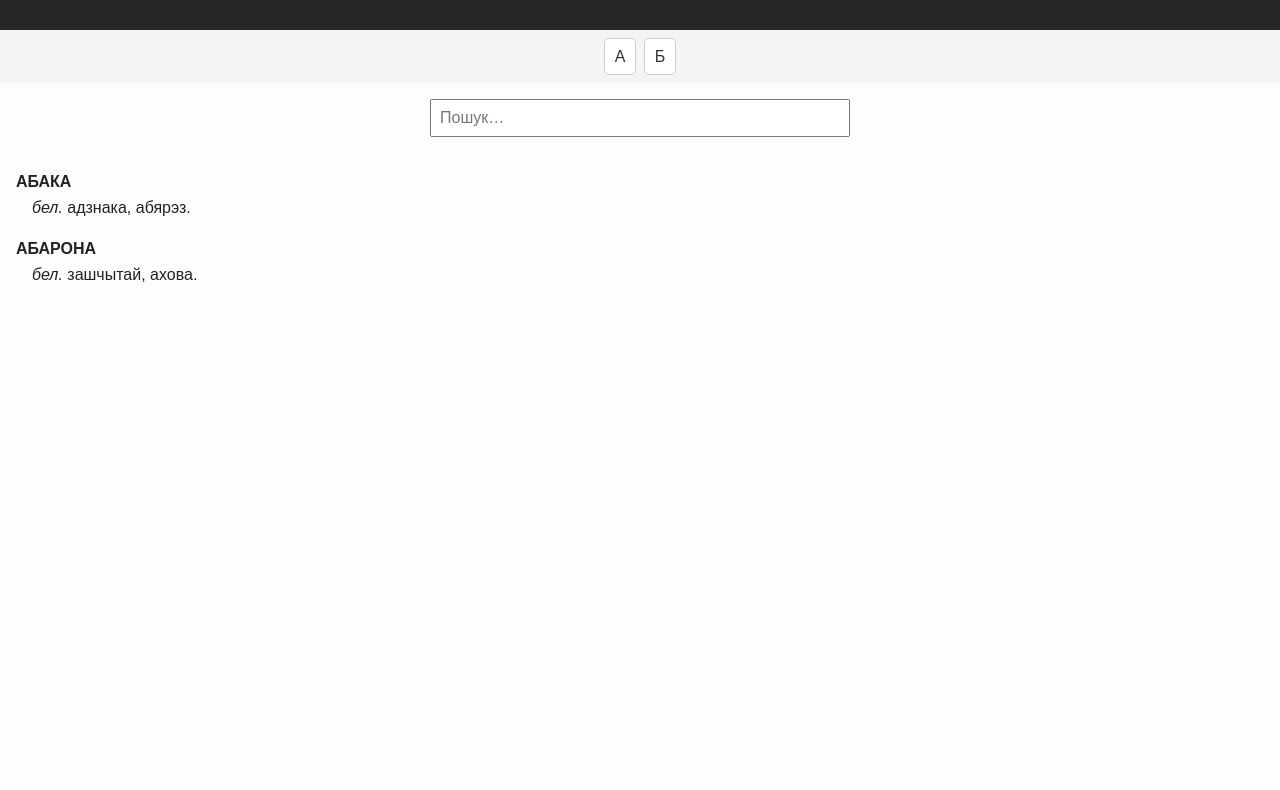
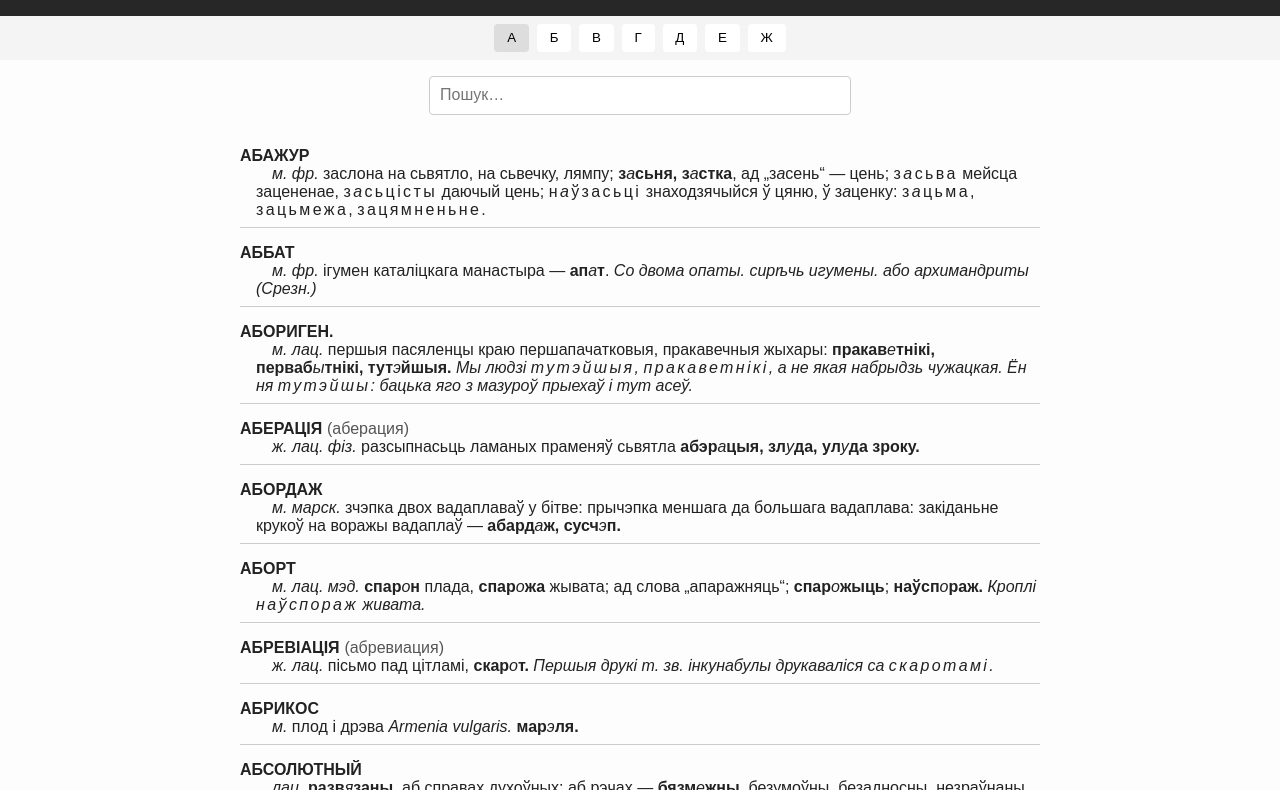
Before and after one commit to mecallaaaa/lastouski, a plain HTML site: page index.html in a window 1280 px wide. Shown: the part 96-886 px from the top of the page. Before the commit the page ends 800 px from the top, so only its background shows below. Drawn offline with Linux system fonts and the light colour scheme.

Commit message:
Update index.html

```diff
--- a/index.html
+++ b/index.html
@@ -5,158 +5,81 @@
   <meta name="viewport" content="width=device-width, initial-scale=1.0" />
   <title>Слоўнік Ластоўскага (1924)</title>
   <style>
-    body {
-      font-family: sans-serif;
-      margin: 0;
-      padding: 0;
-      line-height: 1.6;
-      background: #fdfdfd;
-      color: #222;
-    }
-    header {
-      background: #272727;
-      color: #fff;
-      padding: 1rem;
-      text-align: center;
-    }
-    nav {
-      display: flex;
-      flex-wrap: wrap;
-      justify-content: center;
-      gap: 0.5rem;
-      background: #f4f4f4;
-      padding: 0.5rem;
-    }
-    nav a {
-      text-decoration: none;
-      padding: 0.3rem 0.6rem;
-      border: 1px solid #ccc;
-      border-radius: 5px;
-      color: #333;
-      background: #fff;
-    }
-    nav a:hover {
-      background: #eaeaea;
-    }
-    .page {
-      display: none;
-      padding: 1rem;
-    }
-    .page.active {
-      display: block;
-    }
-    .entry {
-      margin-bottom: 1rem;
-    }
-    .headword {
-      font-weight: bold;
-    }
-    .modern {
-      font-weight: normal;
-      font-size: 1rem;
-      color: #555;
-    }
-    .definition {
-      margin-left: 1rem;
-    }
-    #searchBox {
-      display: block;
-      width: 80%;
-      max-width: 400px;
-      margin: 1rem auto;
-      padding: 0.5rem;
-      font-size: 1rem;
-    }
-    em {
-      font-style: italic;
-    }
+    body { font-family: sans-serif; margin: 0; padding: 0; background: #fdfdfd; color: #222; }
+    header { background: #272727; color: #fff; padding: 1rem; text-align: center; }
+    nav { display: flex; flex-wrap: wrap; justify-content: center; gap: 0.5rem; background: #f4f4f4; padding: 0.5rem; }
+    nav button { border: none; background: #fff; padding: 0.4rem 0.8rem; cursor: pointer; border-radius: 4px; }
+    nav button.active, nav button:hover { background: #ddd; }
+    #searchBox { display: block; width: 90%; max-width: 400px; margin: 1rem auto; padding: 0.6rem; font-size: 1rem; border: 1px solid #ccc; border-radius: 4px; }
+    main { padding: 1rem; max-width: 800px; margin: auto; }
+    .entry { margin-bottom: 1rem; border-bottom: 1px solid #ccc; padding-bottom: 0.5rem; }
+    .headword { font-weight: bold; }
+    .modern { font-weight: normal; font-size: 1rem; color: #555; margin-left: 0.3rem; }
+    .definition { margin-left: 1rem; }
+    em { font-style: italic; }
   </style>
 </head>
 <body>
-  <header>
-    <h1>Падручны расійска-крыўскі (беларускі) слоўнік, 1924</h1>
-  </header>
-
+  <header><h1>Падручны расійска-крыўскі (беларускі) слоўнік, 1924</h1></header>
   <nav id="letterNav"></nav>
   <input type="text" id="searchBox" placeholder="Пошук…" />
-  <main id="pagesContainer"></main>
+  <main id="entries"></main>
+  <script>
+    const letters = ['А','Б','В','Г','Д','Е','Ж'];
+    const fileMap = { А:'A.json', Б:'B.json', В:'V.json', Г:'G.json', Д:'D.json', Е:'E.json', Ж:'Zh.json' };
+    const nav = document.getElementById('letterNav');
+    const searchBox = document.getElementById('searchBox');
+    const entriesEl = document.getElementById('entries');
+    let currentEntries = [];
 
-  <script>
-    const data = {
-      "А": [
-        { headword: "АБАКА", definition: "<em>бел.</em> адзнака, абярэз.", modern: "абака" },
-        { headword: "АБАРОНА", definition: "<em>бел.</em> зашчытай, ахова.", modern: "абарона" }
-      ],
-      "Б": [
-        { headword: "БАГАЦЦЕ", definition: "<em>бел.</em> багацце, маёмасьць.", modern: "багацце" },
-        { headword: "БЛАГАВОННОСТЬ", definition: "<em>вохнасьць, вохны, вотхнеўны.</em> Вохны пах дымоў цім‘янных.", modern: "благавоннасць" }
-      ]
-    };
-
-    const pagesContainer = document.getElementById("pagesContainer");
-    const letterNav = document.getElementById("letterNav");
-
-    Object.keys(data).forEach(letter => {
-      const link = document.createElement("a");
-      link.href = "#" + letter;
-      link.textContent = letter;
-      link.onclick = () => showPage(letter);
-      letterNav.appendChild(link);
-
-      const page = document.createElement("section");
-      page.classList.add("page");
-      page.id = "page-" + letter;
-      data[letter].forEach(entry => {
-        const modernSuffix = entry.modern && entry.modern.toLowerCase() !== entry.headword.toLowerCase()
-          ? ` <span class="modern">(${entry.modern.toLowerCase()})</span>`
-          : "";
-        const div = document.createElement("div");
-        div.className = "entry";
-        div.innerHTML =
-          `<div class=\"headword\">${entry.headword}${modernSuffix}</div>` +
-          `<div class=\"definition\">${entry.definition}</div>`;
-        page.appendChild(div);
-      });
-      pagesContainer.appendChild(page);
+    letters.forEach(letter => {
+      const btn = document.createElement('button');
+      btn.textContent = letter;
+      btn.onclick = () => loadLetter(letter);
+      nav.appendChild(btn);
     });
 
-    function showPage(letter) {
-      document.querySelectorAll(".page").forEach(p => p.classList.remove("active"));
-      document.getElementById("page-" + letter).classList.add("active");
+    function loadLetter(letter) {
+      nav.querySelectorAll('button').forEach(b=>b.classList.toggle('active', b.textContent===letter));
+      searchBox.value='';
+      fetch(fileMap[letter])
+        .then(res=>res.json())
+        .then(data=>{
+          currentEntries = data;
+          renderEntries(data);
+        })
+        .catch(()=>{ entriesEl.innerHTML = `<p>Не ўдалося загрузіць дадзеныя для літары ${letter}.</p>`; });
     }
 
-    document.getElementById("searchBox").addEventListener("input", function () {
-      const query = this.value.toLowerCase();
-      document.querySelectorAll(".page").forEach(p => p.classList.remove("active"));
-      const resultPage = document.createElement("section");
-      resultPage.className = "page active";
-      resultPage.innerHTML = "";
-      for (const letter in data) {
-        data[letter].forEach(entry => {
-          const defText = entry.definition.replace(/<[^>]*>/g, "");
-          if (
-            entry.headword.toLowerCase().includes(query) ||
-            defText.toLowerCase().includes(query) ||
-            (entry.modern && entry.modern.toLowerCase().includes(query))
-          ) {
-            const modernSuffix = entry.modern && entry.modern.toLowerCase() !== entry.headword.toLowerCase()
-              ? ` <span class="modern">(${entry.modern.toLowerCase()})</span>`
-              : "";
-            const div = document.createElement("div");
-            div.className = "entry";
-            div.innerHTML =
-              `<div class=\"headword\">${entry.headword}${modernSuffix}</div>` +
-              `<div class=\"definition\">${entry.definition}</div>`;
-            resultPage.appendChild(div);
-          }
-        });
-      }
-      pagesContainer.innerHTML = "";
-      pagesContainer.appendChild(resultPage);
+    function renderEntries(list) {
+      entriesEl.innerHTML='';
+      if(list.length===0){ entriesEl.innerHTML='<p>Няма запісаў.</p>'; return; }
+      list.forEach(e=>{
+        const div = document.createElement('div'); div.className='entry';
+        let head = document.createElement('span'); head.className='headword'; head.textContent=e.headword;
+        if(e.modern && e.modern.toLowerCase()!==e.headword.toLowerCase()){
+          const mod = document.createElement('span'); mod.className='modern'; mod.textContent=`(${e.modern.toLowerCase()})`;
+          head.appendChild(mod);
+        }
+        const def = document.createElement('div'); def.className='definition'; def.innerHTML=e.definition;
+        div.appendChild(head); div.appendChild(def);
+        entriesEl.appendChild(div);
+      });
+    }
+
+    searchBox.addEventListener('input', ()=>{
+      const q=searchBox.value.toLowerCase();
+      if(!q) return renderEntries(currentEntries);
+      const filtered=currentEntries.filter(e=>
+        e.headword.toLowerCase().includes(q) ||
+        (e.modern && e.modern.toLowerCase().includes(q)) ||
+        e.definition.toLowerCase().replace(/<[^>]*>/g,'').includes(q)
+      );
+      renderEntries(filtered);
     });
 
-    // show default first page
-    showPage("А");
+    // Initialize
+    loadLetter('А');
   </script>
 </body>
 </html>
```
